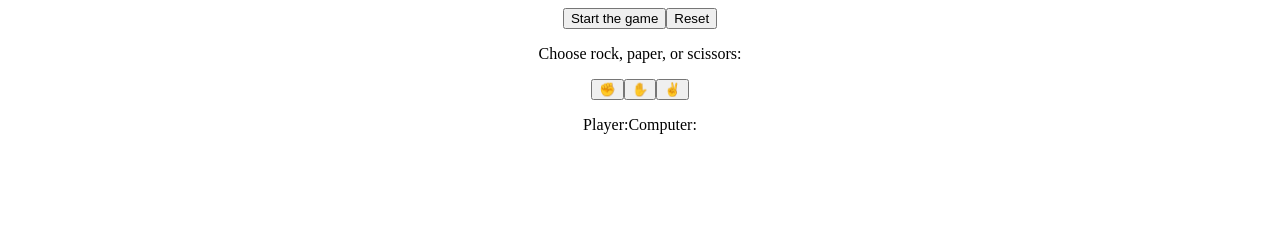
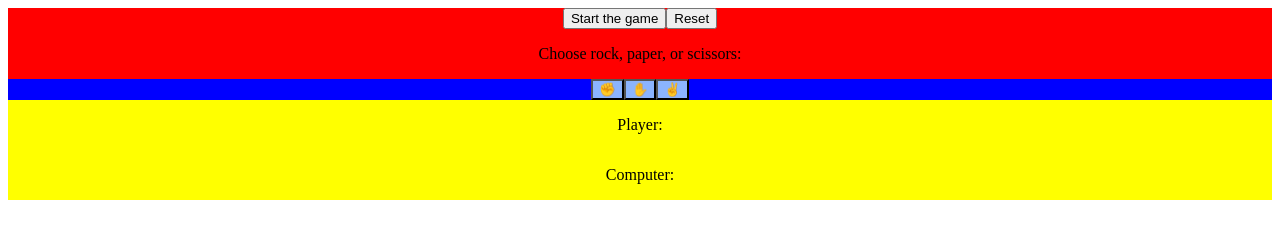
Before and after one commit to djsong15/rock-paper-scissors, a plain HTML site: page index.html in a window 1280 px wide. Drawn offline with Linux system fonts and the light colour scheme.

Commit message:
Added more CSS, reworked some of the JS

```diff
--- a/script.js
+++ b/script.js
@@ -35,11 +35,11 @@ function playRound(player, computer) {
 }
 
 function game() {
-    for (i = 1; i <= 5; i++) {
+    /*for (i = 1; i <= 5; i++) {
         let playerSelection = prompt('Choose rock, paper, or scissors');
         let computerSelection = computerPlay();
         console.log(playRound(playerSelection, computerSelection) + `. Round ${i} complete`);
-    }
+    }*/
 
     console.log(`Final: Player - ${playerScore}, Computer - ${computerScore}`)
 
--- a/style.css
+++ b/style.css
@@ -1,8 +1,28 @@
 div {
     display: flex;
     justify-content: center;
+    background-color: red;
 }
 
 .choice {
-    border: 50 px;
+    border: 100 px;
+    background-color: rgb(139, 180, 255);
 }
+
+#game-buttons {
+    background-color: blue;
+}
+
+#results {
+    display: flex;
+    flex-direction: column;
+    align-items: center;
+    background-color: orange;
+}
+
+#score {
+    display: flex;
+    flex-direction: column;
+    align-items: center;
+    background-color: yellow;
+}
```
